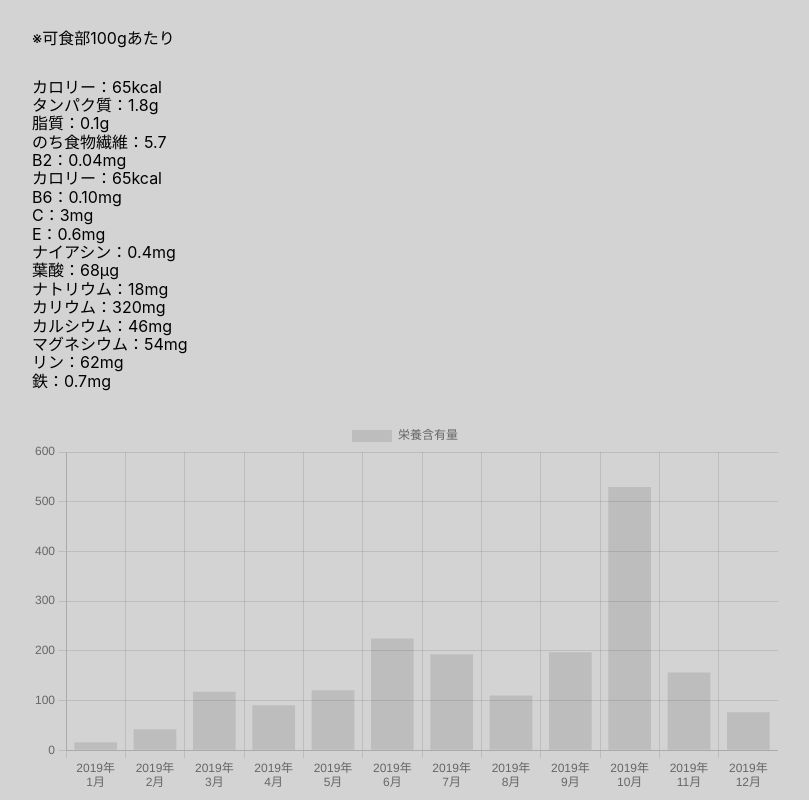
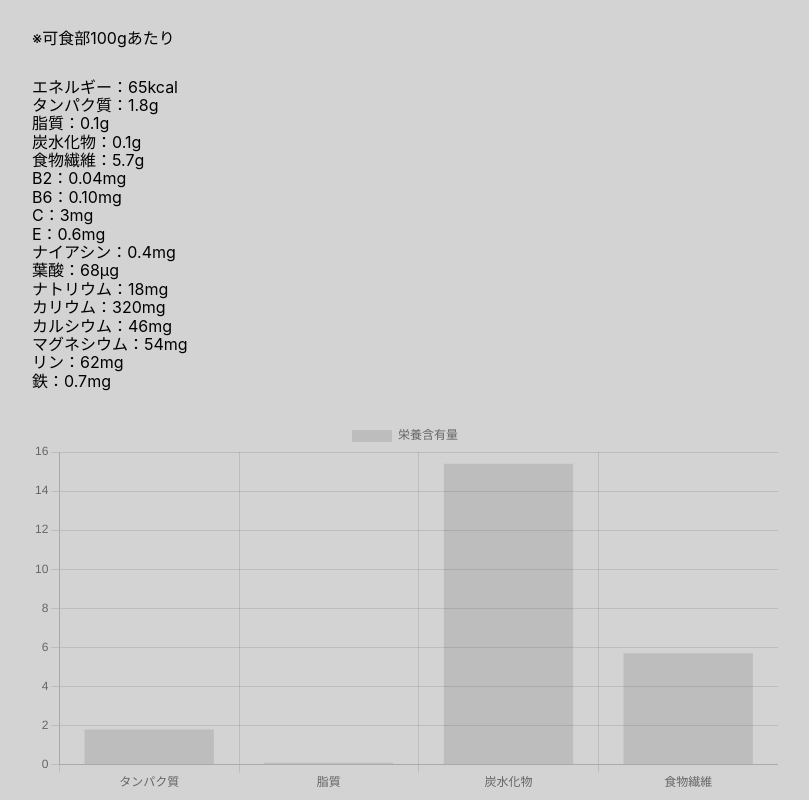
Before and after one commit to takahnoz/BlueberianJP, a React (Create React App) app in the folder helloworld/: page / in a window 1280 px wide. Shown: the part 520-1320 px from the top of the page, without its empty margins (452-1261 px from the left). Built offline with nearby package versions, Linux system fonts and the light colour scheme.

Commit message:
ビタミンのグラフ作成

```diff
--- a/helloworld/src/App.js
+++ b/helloworld/src/App.js
@@ -6,23 +6,53 @@ const graphData = {
   labels: [
     // 軸ラベル
     // 各ラベルを配列にすることで軸ラベルが改行されて表示される
-    ['2019年', '1月'],
-    ['2019年', '2月'],
-    ['2019年', '3月'],
-    ['2019年', '4月'],
-    ['2019年', '5月'],
-    ['2019年', '6月'],
-    ['2019年', '7月'],
-    ['2019年', '8月'],
-    ['2019年', '9月'],
-    ['2019年', '10月'],
-    ['2019年', '11月'],
-    ['2019年', '12月'],
+    ['タンパク質'],
+    ['脂質'],
+    ['炭水化物'],
+    ['食物繊維']
   ],
   datasets: [
     // 表示するデータセット
     {
-      data: [16, 42, 117.5, 90.5, 120.5, 225, 193, 110, 197, 529.5, 156.5, 76.5],
+      data: [1.8, 0.1, 15.4, 5.7],
+      label: '栄養含有量',
+    },
+  ],
+};
+
+const graphData_for_vitamin = {
+  labels: [
+    // 軸ラベル
+    // 各ラベルを配列にすることで軸ラベルが改行されて表示される
+    ['ビタミンB2'],
+    ['ビタミンB6'],
+    ['ナイアシン', '(ビタミンB3)'],
+    ['ビタミンC'],
+    ['ビタミンE'],
+    ['葉酸']
+  ],
+  datasets: [
+    // 表示するデータセット
+    {
+      data: [0.04, 0.10, 3.0, 0.6, 0.04, 0.0068],
+      label: '栄養含有量',
+    },
+  ],
+};
+
+const graphData_for_mineral = {
+  labels: [
+    // 軸ラベル
+    // 各ラベルを配列にすることで軸ラベルが改行されて表示される
+    ['タンパク質'],
+    ['脂質'],
+    ['炭水化物'],
+    ['食物繊維'],
+  ],
+  datasets: [
+    // 表示するデータセット
+    {
+      data: [1.8, 0.1, 15.4, 5.7],
       label: '栄養含有量',
     },
   ],
@@ -61,12 +91,12 @@ function App() {
               ※可食部100gあたり
             </p>
             <div className="Article_context">
-              <p>カロリー：65kcal</p>
+              <p>エネルギー：65kcal</p>
               <p>タンパク質：1.8g</p>
               <p>脂質：0.1g</p>
-              <p>のち食物繊維：5.7</p>
+              <p>炭水化物：0.1g</p>
+              <p>食物繊維：5.7g</p>
               <p>B2：0.04mg</p>
-              <p>カロリー：65kcal</p>
               <p>B6：0.10mg</p>
               <p>C：3mg</p>
               <p>E：0.6mg</p>
@@ -80,6 +110,8 @@ function App() {
               <p>鉄：0.7mg</p>
             </div>
             <Bar data={graphData} />
+            <Bar data={graphData_for_vitamin} />
+            <Bar data={graphData_for_mineral} />
           </div>
         </section>
         <div>
```
Also changed, not shown: 1 other file (tests, documents, lock files or other folders).
